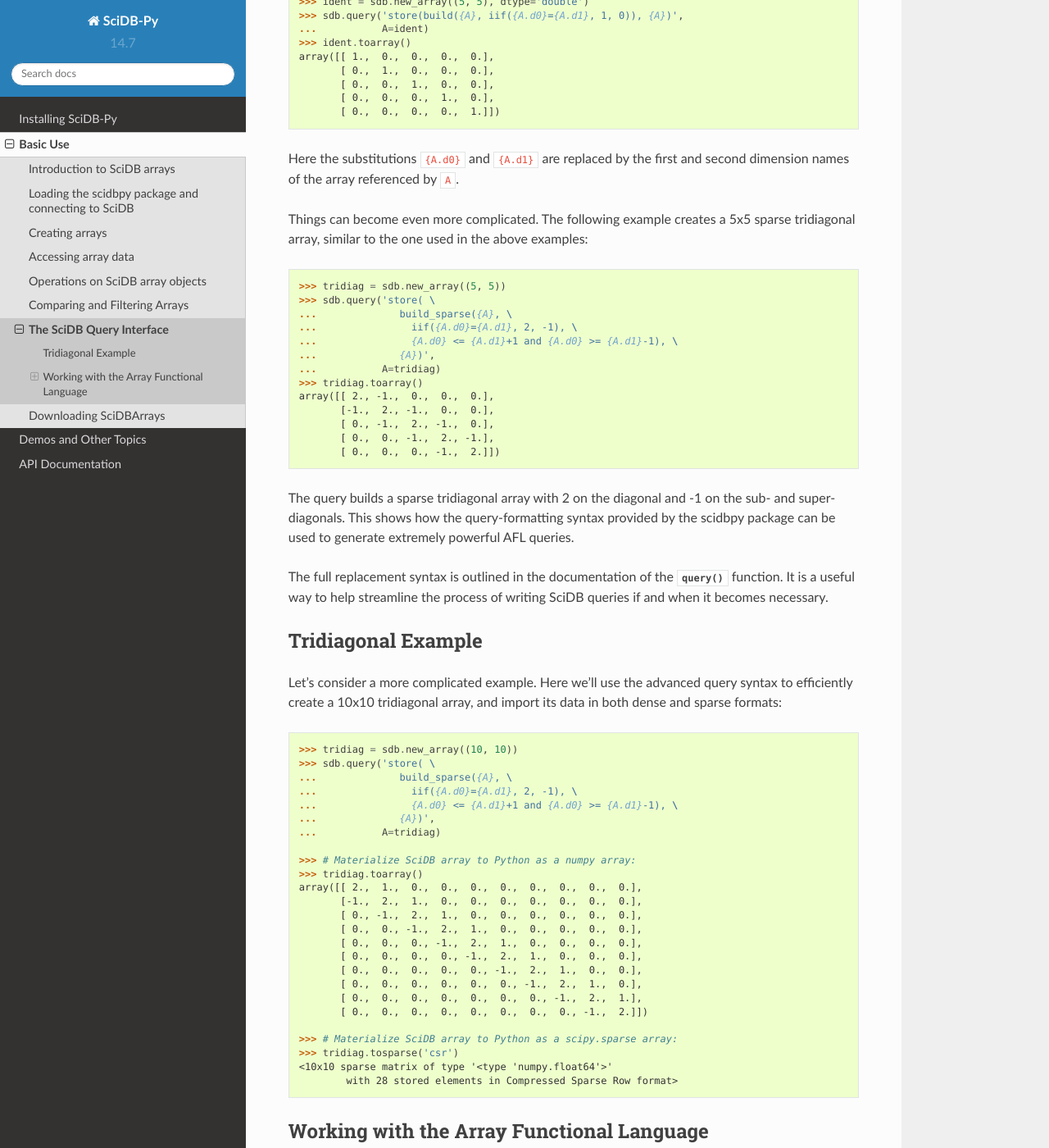
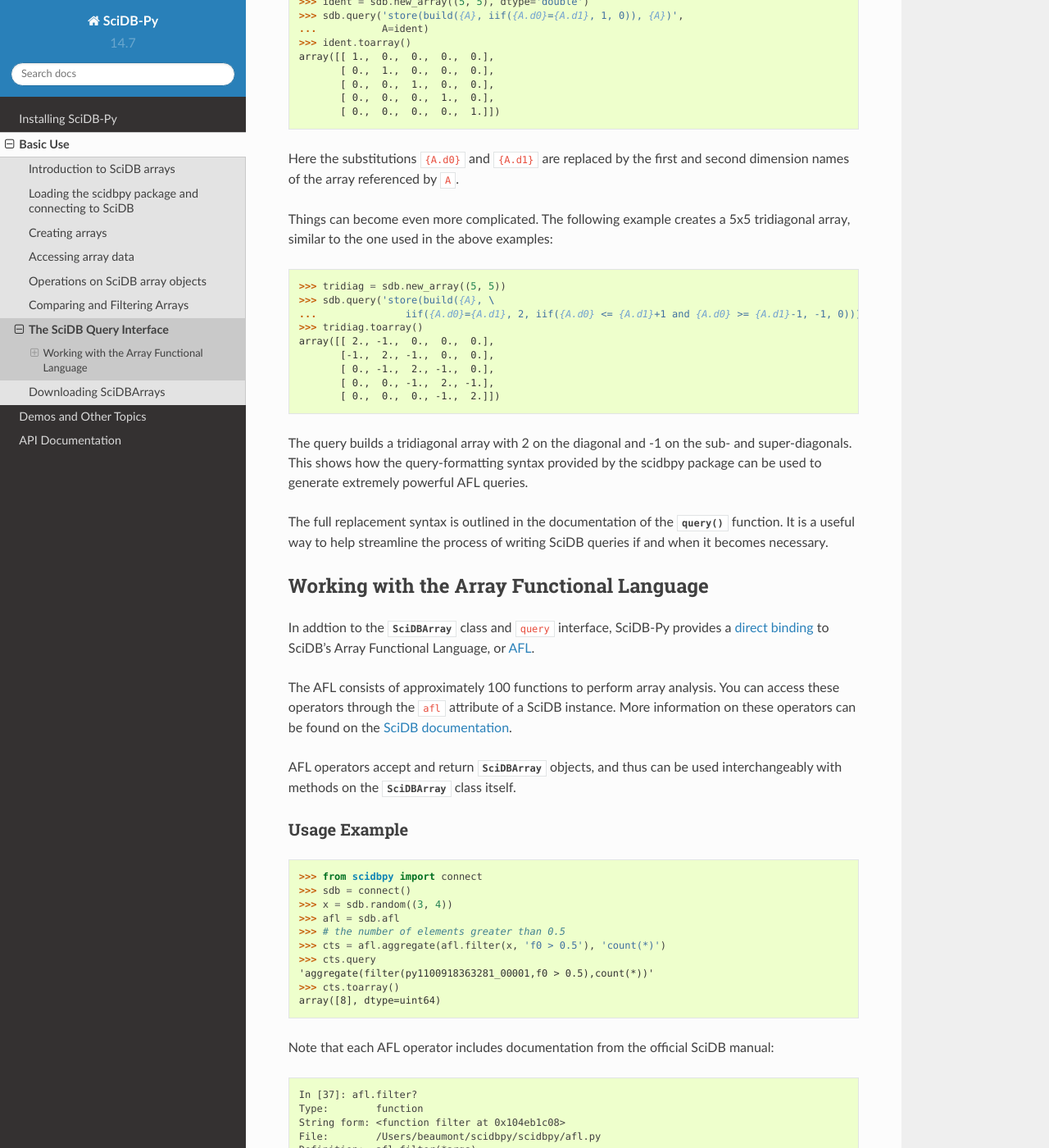
Before and after one commit to rvernica/SciDB-Py, a Sphinx documentation site: the page built from doc/query.rst, in a window 1280 px wide and 1400 px high, scrolled down 811 px. Shown: the whole window at 82% size. Built offline with Sphinx 7.4.7 and the Read the Docs theme 2.0.0, drawn with Linux system fonts in a browser that asks for light colours; formulas are drawn with MathJax 3.

Commit message:
Update doc

```diff
--- a/doc/query.rst
+++ b/doc/query.rst
@@ -53,15 +53,11 @@ Here the substitutions ``{A.d0}`` and ``{A.d1}`` are replaced by the first
 and second dimension names of the array referenced by ``A``.
 
 Things can become even more complicated. The following example creates a
-5x5 sparse tridiagonal array, similar to the one used in the above examples::
+5x5 tridiagonal array, similar to the one used in the above examples::
 
     >>> tridiag = sdb.new_array((5, 5))
-    >>> sdb.query('store( \
-    ...              build_sparse({A}, \
-    ...                iif({A.d0}={A.d1}, 2, -1), \
-    ...                {A.d0} <= {A.d1}+1 and {A.d0} >= {A.d1}-1), \
-    ...              {A})',
-    ...           A=tridiag)
+    >>> sdb.query('store(build({A}, \
+    ...               iif({A.d0}={A.d1}, 2, iif({A.d0} <= {A.d1}+1 and {A.d0} >= {A.d1}-1, -1, 0))), {A})', A=tridiag)
     >>> tridiag.toarray()
     array([[ 2., -1.,  0.,  0.,  0.],
            [-1.,  2., -1.,  0.,  0.],
@@ -69,7 +65,7 @@ Things can become even more complicated. The following example creates a
            [ 0.,  0., -1.,  2., -1.],
            [ 0.,  0.,  0., -1.,  2.]])
 
-The query builds a sparse tridiagonal array with 2 on the diagonal and -1 on
+The query builds a tridiagonal array with 2 on the diagonal and -1 on
 the sub- and super-diagonals. This shows how the query-formatting syntax
 provided by the scidbpy package can be used to generate extremely powerful
 AFL queries.
@@ -79,39 +75,6 @@ The full replacement syntax is outlined in the documentation of the
 streamline the process of writing SciDB queries if and when it becomes
 necessary.
 
-Tridiagonal Example
--------------------
-
-Let's consider a more complicated example.  Here
-we'll use the advanced query syntax to efficiently
-create a 10x10 tridiagonal array, and import its data in both dense
-and sparse formats::
-
-    >>> tridiag = sdb.new_array((10, 10))
-    >>> sdb.query('store( \
-    ...              build_sparse({A}, \
-    ...                iif({A.d0}={A.d1}, 2, -1), \
-    ...                {A.d0} <= {A.d1}+1 and {A.d0} >= {A.d1}-1), \
-    ...              {A})',
-    ...           A=tridiag)
-
-    >>> # Materialize SciDB array to Python as a numpy array:
-    >>> tridiag.toarray()
-    array([[ 2.,  1.,  0.,  0.,  0.,  0.,  0.,  0.,  0.,  0.],
-           [-1.,  2.,  1.,  0.,  0.,  0.,  0.,  0.,  0.,  0.],
-           [ 0., -1.,  2.,  1.,  0.,  0.,  0.,  0.,  0.,  0.],
-           [ 0.,  0., -1.,  2.,  1.,  0.,  0.,  0.,  0.,  0.],
-           [ 0.,  0.,  0., -1.,  2.,  1.,  0.,  0.,  0.,  0.],
-           [ 0.,  0.,  0.,  0., -1.,  2.,  1.,  0.,  0.,  0.],
-           [ 0.,  0.,  0.,  0.,  0., -1.,  2.,  1.,  0.,  0.],
-           [ 0.,  0.,  0.,  0.,  0.,  0., -1.,  2.,  1.,  0.],
-           [ 0.,  0.,  0.,  0.,  0.,  0.,  0., -1.,  2.,  1.],
-           [ 0.,  0.,  0.,  0.,  0.,  0.,  0.,  0., -1.,  2.]])
-
-    >>> # Materialize SciDB array to Python as a scipy.sparse array:
-    >>> tridiag.tosparse('csr')
-    <10x10 sparse matrix of type '<type 'numpy.float64'>'
-            with 28 stored elements in Compressed Sparse Row format>
 
 .. _using_afl:
 
```
